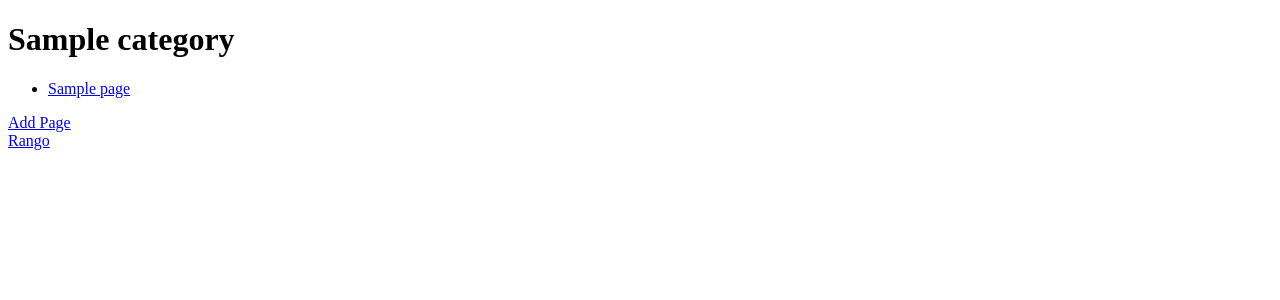
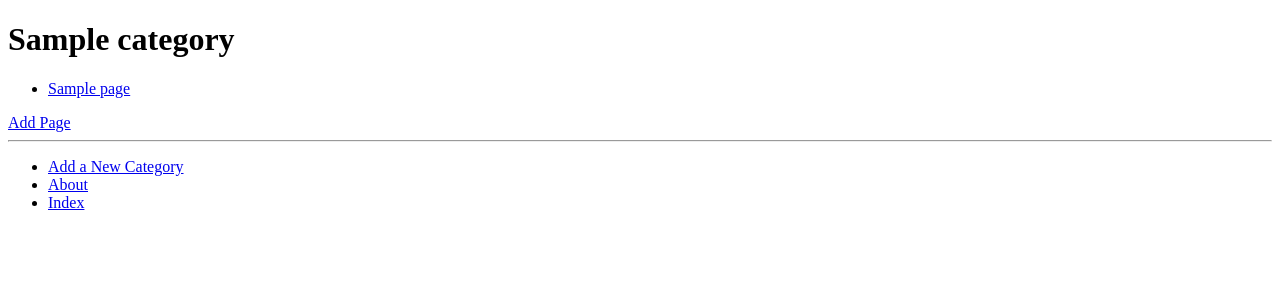
Before and after one commit to vinlenka/tango_with_django_project, a Django app: a page that uses templates/rango/category.html in a window 1280 px wide. Shown: the top 300 px of the page. Run offline with Django 3.2, Linux system fonts and the light colour scheme; tables that the repository leaves empty hold one stand-in row (values such as "Sample post").

Commit message:
chapter 7 - exercises (add page form)

```diff
--- /dev/null
+++ b/templates/rango/base.html
@@ -0,0 +1,31 @@
+<!DOCTYPE html>
+{% load staticfiles %}
+
+<html>
+<head>
+    <title>
+        Rango -
+        {% block title_block %}
+            How to Tango with Django!
+        {% endblock %}
+    </title>
+</head>
+
+<body>
+    <div>
+    {% block body_block %}
+    {% endblock %}
+    </div>
+
+    <hr />
+
+    <div>
+        <ul>
+            <li><a href="{% url 'rango:add_category' %}">Add a New Category</a></li>
+            <li><a href="{% url 'rango:about' %}">About</a></li>
+            <li><a href="{% url 'rango:index' %}">Index</a></li>
+        </ul>
+    </div>
+
+</body>
+</html>
--- a/templates/rango/category.html
+++ b/templates/rango/category.html
@@ -1,36 +1,66 @@
-<!DOCTYPE html>
+<!--<!DOCTYPE html>-->
 
-<head>
-    <title>Rango</title>
-</head>
+{% extends 'rango/base.html' %}
+{% load staticfiles %}
 
+{% block title_block %}
+    {% if category %}
+        {{ category.name }}
+    {% else %}
+        Unknown Category
+    {% endif %}
+{% endblock %}
 
-<body>
-    <div>
-        {%if category %}
+{% block body_block %}
+    {% if category %}
     <h1>{{ category.name }}</h1>
     {% if pages %}
     <ul>
         {% for page in pages %}
-            <li><a href="{{ page.url }}"> {{ page.title }}</a></li>
+        <li><a href="{{ page.url }}">{{ page.title }}</a></li>
         {% endfor %}
     </ul>
     {% else %}
     <strong>No pages currently in category.</strong>
     {% endif %}
+
+    <a href="{% url 'rango:add_page' category.slug %}">Add Page</a> <br />
     {% else %}
     The specified category does not exist.
     {% endif %}
-    </div>
+{% endblock %}
 
-    <div>
-         <a href="/rango/category/{{category.slug }}/add_page/">Add Page</a>
-    </div>
+<!--<head>-->
+    <!--<title>Rango</title>-->
+<!--</head>-->
 
-    <div>
-        <a href="/rango/">Rango</a><br />
-    </div>
 
-</body>
+<!--<body>-->
+    <!--<div>-->
+        <!--{%if category %}-->
+        <!--<h1>{{ category.name }}</h1>-->
+        <!--{% if pages %}-->
+        <!--<ul>-->
+            <!--{% for page in pages %}-->
+            <!--<li><a href="{{ page.url }}"> {{ page.title }}</a></li>-->
+            <!--{% endfor %}-->
+        <!--</ul>-->
+        <!--{% else %}-->
+        <!--<strong>No pages currently in category.</strong>-->
+        <!--{% endif %}-->
+    <!--{% else %}-->
+        <!--The specified category does not exist.-->
+    <!--{% endif %}-->
+    <!--</div>-->
 
-</html>
+    <!--<div>-->
+         <!--<a href="/rango/category/{{category.slug }}/add_page/">Add Page</a>-->
+    <!--</div>-->
+
+    <!--<div>-->
+        <!--<a href="/rango/">Rango</a><br />-->
+    <!--</div>-->
+
+<!--</body>-->
+
+<!--</html>-->
```
Lines whose indentation alone changed are shown as unchanged.
